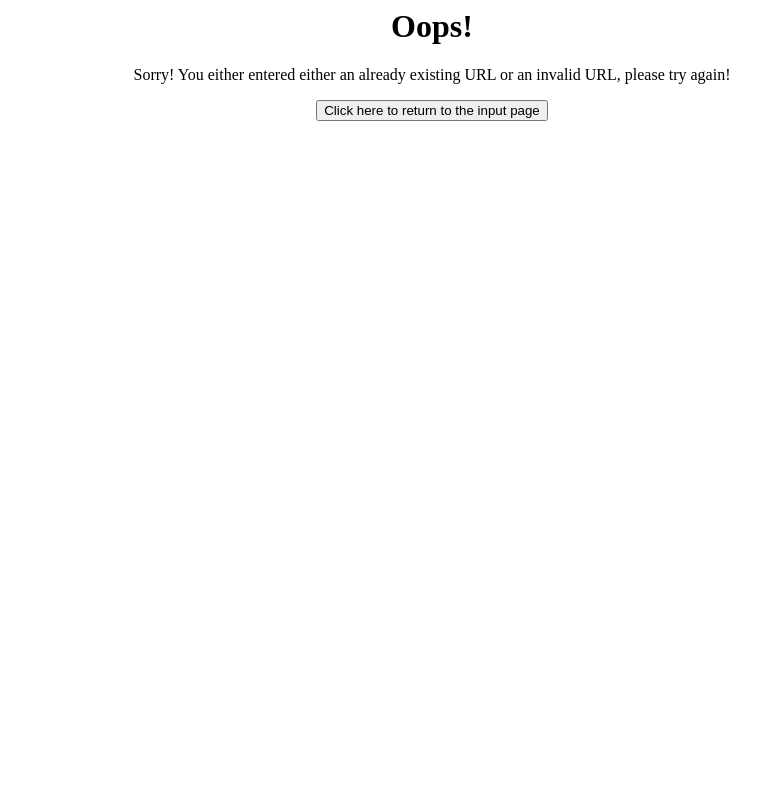
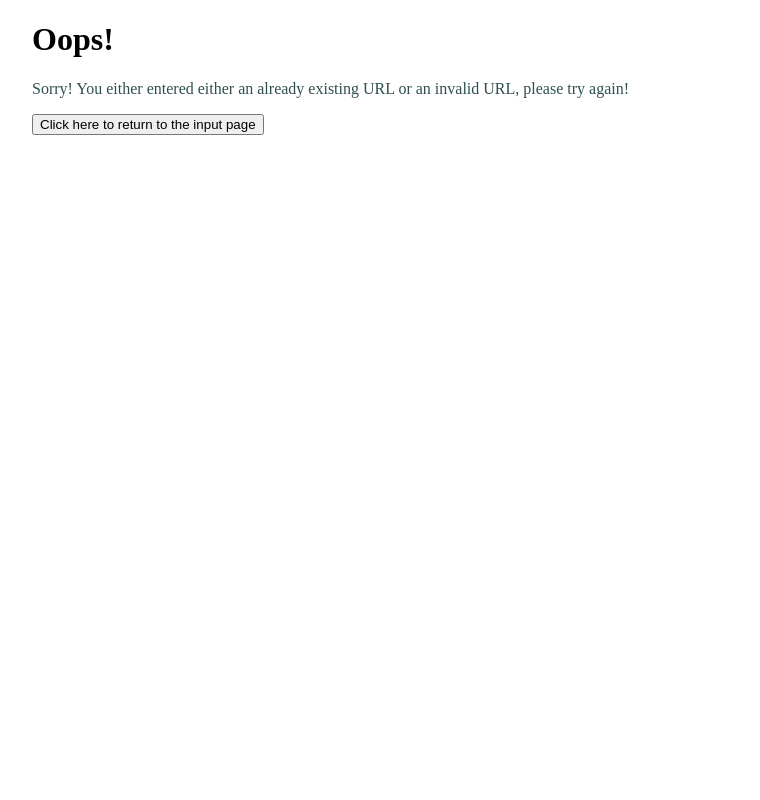
Before and after one commit to tannercherry/youtubeURLGen, a Django app: template youtubeURLGen/templates/error.html in a window 1280 px wide. Shown: the whole page, without its empty margins (208-968 px from the left). Run offline with Django 3.2, Linux system fonts and the light colour scheme; the template is opened without the code that fills it, so the values that code supplies are empty.

Commit message:
"added style.css"

```diff
--- a/youtubeURLGen/templates/error.html
+++ b/youtubeURLGen/templates/error.html
@@ -1,9 +1,12 @@
+<!DOCTYPE html>
 <html>
-<style type="text/css">
-    body{text-align:center}
-</style>
-<h1>Oops!</h1>
-  <p>Sorry! You either entered either an already existing URL or an invalid URL, please try again!</p>
-<input type="submit" value="Click here to return to the input page"
+  <head>
+    <link rel="stylesheet" type="text/css" href="style.css">
+  </head>
+  <div class = "container">
+    <h1>Oops!</h1>
+    <p>Sorry! You either entered either an already existing URL or an invalid URL, please try again!</p>
+    <input type="submit" value="Click here to return to the input page"
     onclick="window.location='/input/';" />
+  </div>
 </html>
--- /dev/null
+++ b/youtubeURLGen/templates/style.css
@@ -0,0 +1,13 @@
+h1 {
+
+}
+
+p {
+  color : darkslategray;
+}
+
+.container {
+  width: 800px;
+  margin: 0 auto;
+
+}
```
